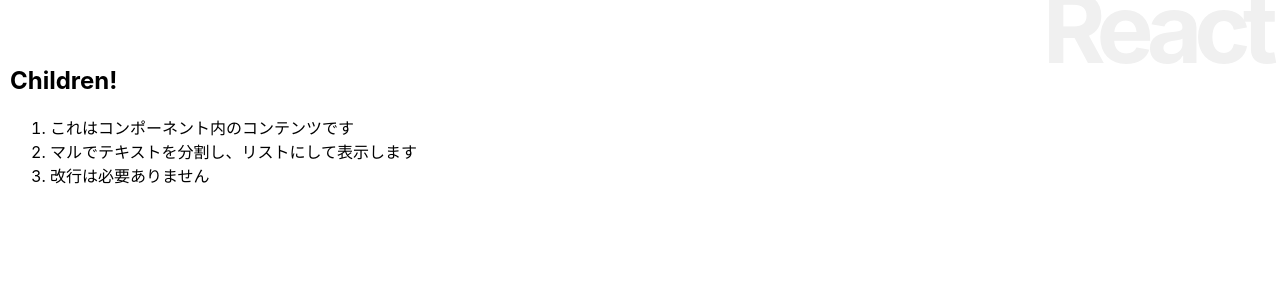
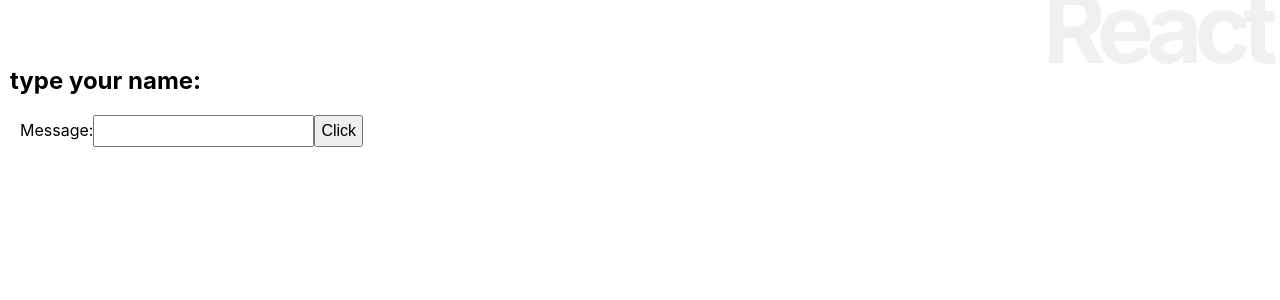
Before and after one commit to koharakouki/react_practice, a React (Create React App) app in the folder re-react/: page / in a window 1280 px wide. Shown: the top 300 px of the page. Built offline with nearby package versions, Linux system fonts and the light colour scheme.

Commit message:
フォームの利用

```diff
--- a/re-react/src/App.js
+++ b/re-react/src/App.js
@@ -11,6 +11,10 @@
     margin: "20px 0px",
     padding: "5px"
   }
+  inputStyle ={
+    fontSize: "12pt",
+    padding: "5px"
+  }
 
   constructor(props){
     super(props);
@@ -22,7 +26,7 @@
   }
 
   doChange(event){
-    this.input = event.target.value
+    this.input = event.target.value;
   }
 
   doSubmit(event){
@@ -36,42 +40,15 @@
     return(
       <div>
         <h1>React</h1>
-        <Message title="Children!">
-          これはコンポーネント内のコンテンツです。
-          マルでテキストを分割し、リストにして表示します。
-          改行は必要ありません。
-        </Message>
-      </div>
-    );
-  }
-}
-
-class Message extends Component {
-  li = {
-    fontSize: "16t",
-    color: "#06",
-    margin: "0px",
-    padding: "0px"
-  }
-
-  render(){
-    let content = this.props.children;
-    let arr = content.split('。');
-    let arr2 = [];
-    for(let i = 0;i < arr.length;i++){
-      if(arr[i].trim() != ''){
-        arr2.push(arr[i]);
-      }
-    }
-    let list = arr2.map((value, key)=>(
-      <li style={this.li} key={key}>{value}</li>
-    ));
-    return (
-      <div>
-        <h2>{this.props.title}</h2>
-        <ol>
-          {list}
-        </ol>
+        <h2>{this.state.message}</h2>
+        <form onSubmit={this.doSubmit}>
+          <label>
+            <span style={this.inputStyle}></span>
+            Message:
+            <input type="text" style={this.inputStyle} onChange={this.doChange} />
+          </label>
+          <input type="submit" style={this.inputStyle} value="Click" />
+        </form>
       </div>
     );
   }
```
